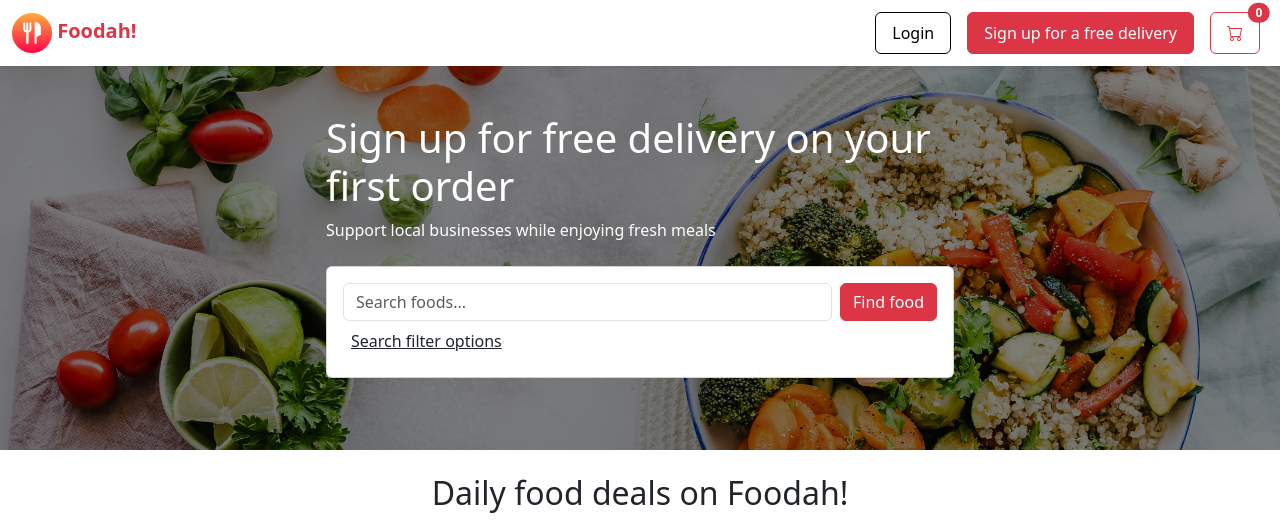
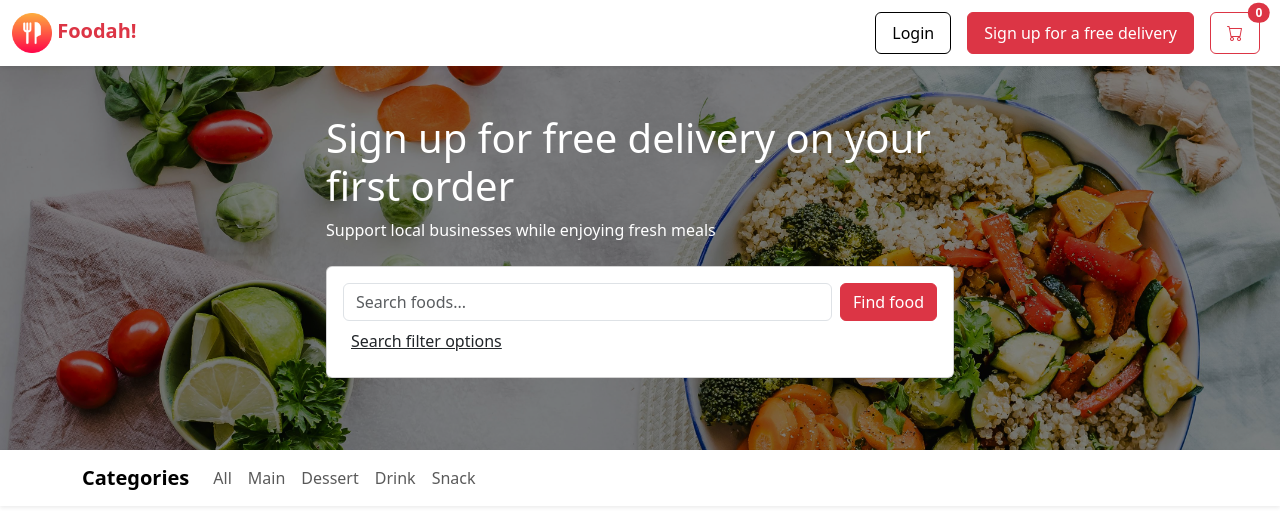
Before and after one commit to bajundotdev/Food_Delivery_Webapp, a Flask app: page / in a window 1280 px wide. Shown: the top 528 px of the page. Run offline with Flask 3, Linux system fonts and the light colour scheme; data comes from the database, SQL or seed files in the repository; some libraries are stand-ins or nearby versions.

Commit message:
merged with main

```diff
--- a/project/templates/admin/manage_products_and_category.html
+++ b/project/templates/admin/manage_products_and_category.html
@@ -134,7 +134,6 @@
                                 <th scope="col">Category</th>
                                 <th scope="col">Price</th>
                                 <th scope="col">Prep Time</th>
-                                <th scope="col">Food Rating</th>
                                 <th scope="col">Status</th>
                                 <th scope="col">Action</th>
                             </tr>
@@ -148,7 +147,6 @@
                                 <td>{{ menu.category }}</td>
                                 <td>{{ menu.price }}</td>
                                 <td>{{ menu.prep_time }} mins</td>
-                                <td>{{ menu.food_rating }}</td>
                                 <td>
                                 {% if menu.is_active %}
                                     <span class="badge bg-success">Available</span>
@@ -158,7 +156,7 @@
                                 </td>
                                 <td>
                                 <a href="{{ url_for('admin.update_product', product_id=menu.id) }}" class="btn btn-sm btn-outline-primary">
-                                    <i class="bi bi-pencil"></i> Edit
+                                    <i class="bi bi-pencil"></i> Update
                                 </a>
                                 <a href="{{ url_for('admin.delete_product', product_id=menu.id) }}" class="btn btn-sm btn-outline-danger">
                                     <i class="bi bi-trash"></i> Delete
--- a/project/templates/index.html
+++ b/project/templates/index.html
@@ -112,6 +112,35 @@
         </div>
     </div>
 
+    <!-- Product Categories Navbar -->
+    <nav class="navbar navbar-expand-lg navbar-light bg-white shadow-sm mb-4 sticky-top" style="top: 56px; z-index: 1020;">
+        <div class="container">
+            <a class="navbar-brand fw-bold" href="#">Categories</a>
+            <button class="navbar-toggler" type="button" data-bs-toggle="collapse" data-bs-target="#categoriesNavbar" aria-controls="categoriesNavbar" aria-expanded="false" aria-label="Toggle navigation">
+                <span class="navbar-toggler-icon"></span>
+            </button>
+            <div class="collapse navbar-collapse" id="categoriesNavbar">
+                <ul class="navbar-nav me-auto mb-2 mb-lg-0">
+                    <li class="nav-item">
+                        <a class="nav-link" href="{{ url_for('main.index', category='all') }}">All</a>
+                    </li>
+                    <li class="nav-item">
+                        <a class="nav-link" href="{{ url_for('main.index', category='main') }}">Main</a>
+                    </li>
+                    <li class="nav-item">
+                        <a class="nav-link" href="{{ url_for('main.index', category='dessert') }}">Dessert</a>
+                    </li>
+                    <li class="nav-item">
+                        <a class="nav-link" href="{{ url_for('main.index', category='drink') }}">Drink</a>
+                    </li>
+                    <li class="nav-item">
+                        <a class="nav-link" href="{{ url_for('main.index', category='snack') }}">Snack</a>
+                    </li>
+                </ul>
+            </div>
+        </div>
+    </nav>
+
     <!-- Main container -->
     <main class="container my-4">
         <!-- Featured Food Menu Section -->
@@ -126,7 +155,10 @@
                                 <h5 class="card-title mt-2">{{ product.name }}</h5>
                                 <p class="card-title mt-2">{{ product.description }}</p>
                                 <p class="card-text m-0"><small>4.5 <i class="bi bi-star-fill text-warning"></i></small> (100k+)</p>
-                                <p class="card-text"><small class="text-muted"><i class="bi bi-clock"></i> 10-25 min</small> <small class="text-danger"><i class="bi bi-bicycle"></i> Free</small></p>
+                                <p class="card-text">
+                                    <small class="text-muted"><i class="bi bi-clock"></i> 10-25 min</small>
+                                    <small class="text-danger"><i class="bi bi-bicycle"></i> Free</small>
+                                </p>
                                 <div class="mt-auto d-flex gap-2">
                                     <form method="POST" action="{{ url_for('main.adding_to_cart', product_id = product.id) }}" class="d-flex flex-grow-1">
                                         <button type="submit" class="btn btn-danger w-100">Add to Cart</button>
```
